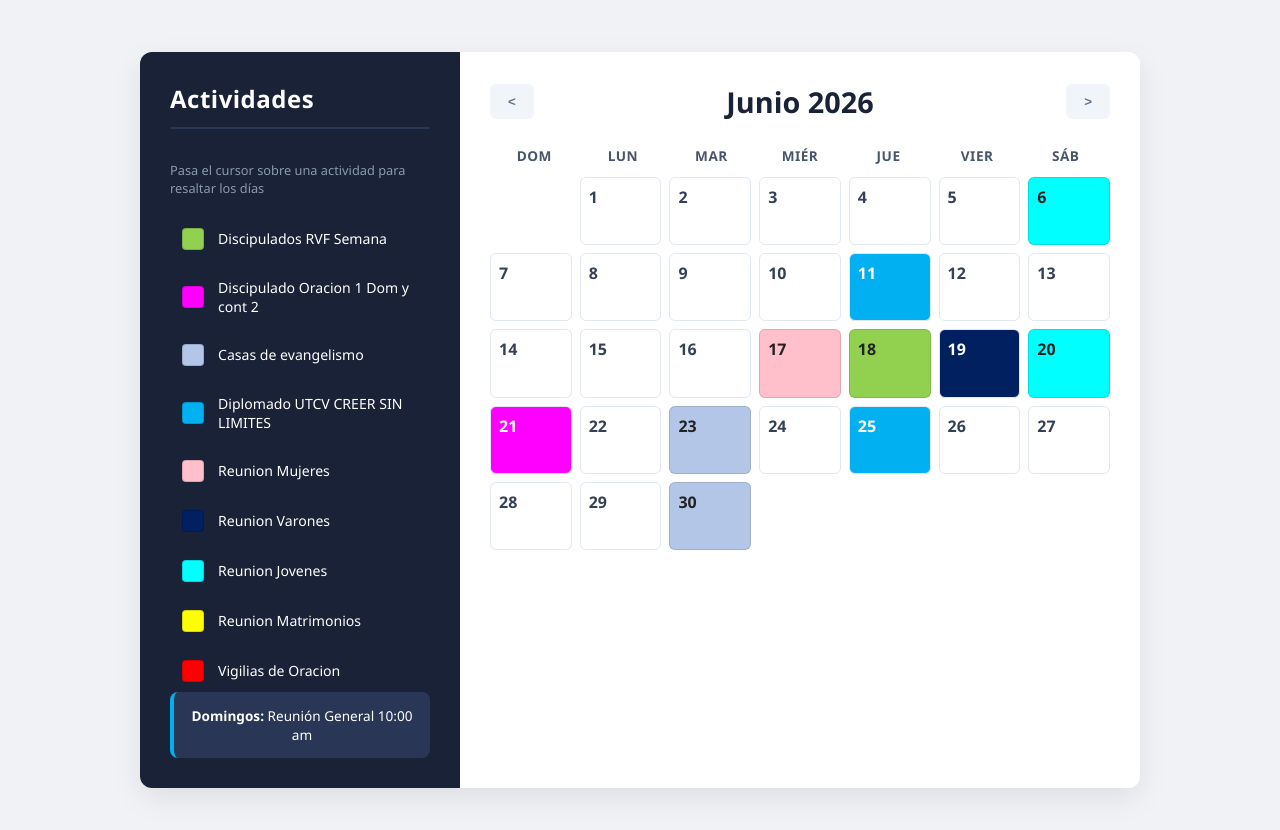
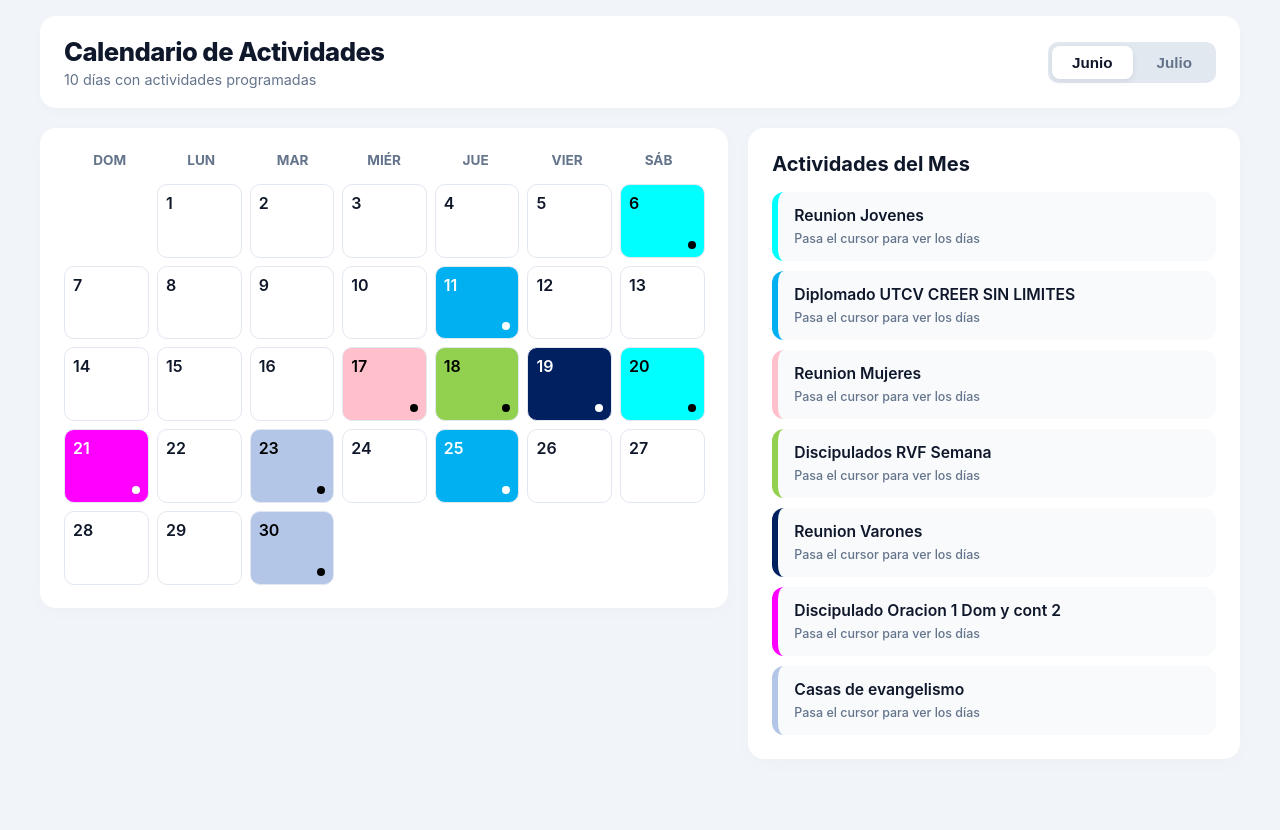
Before and after one commit to Gzuz2025/calendario-rvf, a plain HTML site: page index.html in a window 1280 px wide. After the commit the page ends 800 px from the top, so only its background shows below. Drawn offline with Linux system fonts and the light colour scheme.

Commit message:
estilo mas atractivo v2

```diff
--- a/index.html
+++ b/index.html
@@ -10,29 +10,22 @@
 
 <body>
 
-  <div class="calendar-container">
-    <!-- Panel Izquierdo: Leyenda de Actividades -->
-    <div class="legend-panel">
-      <h2>Actividades</h2>
-      <p class="subtitle">Pasa el cursor sobre una actividad para resaltar los días</p>
-      <div class="legend-list" id="legendList">
-        <!-- Se genera dinámicamente con JS -->
+  <div class="app-wrapper">
+    <header class="main-header">
+      <div class="header-content">
+        <h1>Calendario de Actividades</h1>
+        <p id="globalCounter">Cargando programación...</p>
       </div>
-      <div class="general-info">
-        <strong>Domingos:</strong> Reunión General 10:00 am
+      <div class="month-navigation" id="monthTabs">
+        <button class="nav-tab active" data-month="5">Junio</button>
+        <button class="nav-tab" data-month="6">Julio</button>
       </div>
-    </div>
+    </header>
 
-    <!-- Panel Derecho: El Calendario -->
-    <div class="calendar-panel">
-      <div class="calendar-header">
-        <button id="prevMonth">&lt;</button>
-        <h2 id="monthTitle">Junio 2026</h2>
-        <button id="nextMonth">&gt;</button>
-      </div>
+    <div class="dashboard-layout">
 
-      <!-- Días de la semana -->
-      <div class="weekdays">
+      <section class="calendar-card">
+        <div class="weekdays-grid">
           <div>Dom</div>
           <div>Lun</div>
           <div>Mar</div>
@@ -41,11 +34,16 @@
           <div>Vier</div>
           <div>Sáb</div>
         </div>
+        <div class="days-grid" id="calendarDays">
+        </div>
+      </section>
 
-      <!-- Matriz de días del mes -->
-      <div class="calendar-days" id="calendarDays">
-        <!-- Se genera dinámicamente con JS -->
+      <section class="agenda-card">
+        <h2>Actividades del Mes</h2>
+        <div class="timeline-list" id="timelineList">
         </div>
+      </section>
+
     </div>
   </div>
 
--- a/script.js
+++ b/script.js
@@ -1,179 +1,168 @@
-// 1. Catálogo oficial de actividades y colores estructurados
-const activities = [
-  { id: 'discipulado-rvf', name: 'Discipulados RVF Semana', color: 'var(--bg-discipulado-rvf)', textColor: 'var(--text-dark)' },
-  { id: 'oracion', name: 'Discipulado Oracion 1 Dom y cont 2', color: 'var(--bg-oracion)', textColor: 'var(--text-light)' },
-  { id: 'casas', name: 'Casas de evangelismo', color: 'var(--bg-casas)', textColor: 'var(--text-dark)' },
-  { id: 'diplomado', name: 'Diplomado UTCV CREER SIN LIMITES', color: 'var(--bg-diplomado)', textColor: 'var(--text-light)' },
-  { id: 'mujeres', name: 'Reunion Mujeres', color: 'var(--bg-mujeres)', textColor: 'var(--text-dark)' },
-  { id: 'varones', name: 'Reunion Varones', color: 'var(--bg-varones)', textColor: 'var(--text-light)' },
-  { id: 'jovenes', name: 'Reunion Jovenes', color: 'var(--bg-jovenes)', textColor: 'var(--text-dark)' },
-  { id: 'matrimonios', name: 'Reunion Matrimonios', color: 'var(--bg-matrimonios)', textColor: 'var(--text-dark)' },
-  { id: 'vigilias', name: 'Vigilias de Oracion', color: 'var(--bg-vigilias)', textColor: 'var(--text-light)' }
-];
+const activitiesConfig = {
+  'discipulado-rvf': { name: 'Discipulados RVF Semana', color: 'var(--bg-discipulado-rvf)', lightText: false },
+  'oracion': { name: 'Discipulado Oracion 1 Dom y cont 2', color: 'var(--bg-oracion)', lightText: true },
+  'casas': { name: 'Casas de evangelismo', color: 'var(--bg-casas)', lightText: false },
+  'diplomado': { name: 'Diplomado UTCV CREER SIN LIMITES', color: 'var(--bg-diplomado)', lightText: true },
+  'mujeres': { name: 'Reunion Mujeres', color: 'var(--bg-mujeres)', lightText: false },
+  'varones': { name: 'Reunion Varones', color: 'var(--bg-varones)', lightText: true },
+  'jovenes': { name: 'Reunion Jovenes', color: 'var(--bg-jovenes)', lightText: false },
+  'matrimonios': { name: 'Reunion Matrimonios', color: 'var(--bg-matrimonios)', lightText: false },
+  'vigilias': { name: 'Vigilias de Oracion', color: 'var(--bg-vigilias)', lightText: true }
+};
 
-// 2. Base de datos de eventos mensuales estructurada por [año][mes_indexado_0]
 const eventsDatabase = {
   2026: {
     5: { // JUNIO
-      6: ['jovenes'],
-      11: ['diplomado'],
-      17: ['mujeres'],          // Corregido a Reunión de Mujeres
-      18: ['discipulado-rvf'],
-      19: ['varones'],
-      20: ['jovenes'],
-      21: ['oracion'],          // Día del padre (Rosa/Magenta)
-      23: ['casas'],
-      25: ['diplomado'],
-      30: ['casas']
+      6: { type: 'jovenes' },
+      11: { type: 'diplomado' },
+      17: { type: 'mujeres' },
+      18: { type: 'discipulado-rvf' },
+      19: { type: 'varones' },
+      20: { type: 'jovenes' },
+      21: { type: 'oracion' },
+      23: { type: 'casas' },
+      25: { type: 'diplomado' },
+      30: { type: 'casas' }
     },
     6: { // JULIO
-      1: ['mujeres'],           // Corregido: Miércoles 1 es Reunión de Mujeres
-      2: ['discipulado-rvf'],   // Corregido: Jueves 2 es Discipulados RVF Semana
-      3: ['vigilias'],          // Corregido: Viernes 3 es Vigilias de Oración
-      4: ['jovenes'],           // Corregido: Sábado 4 es Reunión de Jóvenes
-      5: ['oracion'],
-      7: ['casas'],
-      9: ['diplomado'],
-      10: ['varones'],
-      14: ['casas'],
-      17: ['matrimonios'],
-      18: ['jovenes'],
-      21: ['casas'],
-      23: ['diplomado'],
-      28: ['casas'],
-      29: ['mujeres'],
-      31: ['varones']
+      1: { type: 'mujeres' },
+      2: { type: 'discipulado-rvf' },
+      3: { type: 'vigilias' },
+      4: { type: 'jovenes' },
+      5: { type: 'oracion' },
+      7: { type: 'casas' },
+      9: { type: 'diplomado' },
+      10: { type: 'varones' },
+      14: { type: 'casas' },
+      17: { type: 'matrimonios' },
+      18: { type: 'jovenes' },
+      21: { type: 'casas' },
+      23: { type: 'diplomado' },
+      28: { type: 'casas' },
+      29: { type: 'mujeres' },
+      31: { type: 'varones' }
     }
   }
 };
 
-// Configuración del estado inicial del calendario (Empieza en Junio 2026)
-let currentYear = 2026;
 let currentMonth = 5;
-
-const monthNames = ["Enero", "Febrero", "Marzo", "Abril", "Mayo", "Junio", "Julio", "Agosto", "Septiembre", "Octubre", "Noviembre", "Diciembre"];
+const currentYear = 2026;
 
 document.addEventListener("DOMContentLoaded", () => {
-  renderLegend();
-  renderCalendar(currentMonth, currentYear);
-
-  // Eventos de los botones de navegación
-  document.getElementById('prevMonth').addEventListener('click', () => changeMonth(-1));
-  document.getElementById('nextMonth').addEventListener('click', () => changeMonth(1));
+  initApp();
 });
 
-// Generar el menú lateral izquierdo (Leyenda)
-function renderLegend() {
-  const legendList = document.getElementById('legendList');
-  legendList.innerHTML = '';
+function initApp() {
+  renderDashboard(currentMonth);
 
-  activities.forEach(act => {
-    const item = document.createElement('div');
-    item.className = 'legend-item';
-    item.dataset.activityId = act.id;
-    item.innerHTML = `
-            <div class="color-box" style="background: ${act.color};"></div>
-            <span>${act.name}</span>
-        `;
-
-    // Interacción por Hover
-    item.addEventListener('mouseenter', () => highlightActivity(act.id));
-    item.addEventListener('mouseleave', () => clearHighlight());
-
-    legendList.appendChild(item);
+  const tabs = document.querySelectorAll('.nav-tab');
+  tabs.forEach(tab => {
+    tab.addEventListener('click', (e) => {
+      tabs.forEach(t => t.classList.remove('active'));
+      e.target.classList.add('active');
+      currentMonth = parseInt(e.target.dataset.month);
+      renderDashboard(currentMonth);
+    });
   });
 }
 
-// Generar los días de cualquier mes/año de manera matemática
-function renderCalendar(month, year) {
-  const monthTitle = document.getElementById('monthTitle');
+function renderDashboard(month) {
   const calendarDays = document.getElementById('calendarDays');
+  const timelineList = document.getElementById('timelineList');
+  const globalCounter = document.getElementById('globalCounter');
 
-  // Actualizar el título en pantalla
-  monthTitle.innerText = `${monthNames[month]} ${year}`;
   calendarDays.innerHTML = '';
+  timelineList.innerHTML = '';
 
-  // Calcular en qué día cae el día 1 del mes (0=Dom, 1=Lun, 2=Mar...)
-  const firstDayIndex = new Date(year, month, 1).getDay();
-  // Calcular el número total de días que tiene el mes seleccionado
-  const totalDays = new Date(year, month + 1, 0).getDate();
+  const firstDayIndex = new Date(currentYear, month, 1).getDay();
+  const totalDays = new Date(currentYear, month + 1, 0).getDate();
+  const monthEvents = eventsDatabase[currentYear][month] || {};
 
-  // 1. Renderizar celdas vacías del inicio del mes (desfase)
+  // Contar cuántos días ocupados hay en total en el mes
+  const totalActiveDays = Object.keys(monthEvents).length;
+  globalCounter.innerText = `${totalActiveDays} días con actividades programadas`;
+
+  // 1. Renderizar desvíos de celdas vacías del calendario
   for (let i = 0; i < firstDayIndex; i++) {
-    const emptyCell = document.createElement('div');
-    emptyCell.className = 'day-cell empty';
-    calendarDays.appendChild(emptyCell);
+    const emptyBox = document.createElement('div');
+    emptyBox.className = 'day-box empty';
+    calendarDays.appendChild(emptyBox);
   }
 
-  // Obtener los eventos correspondientes al mes actual si existen en la base de datos
-  const monthEvents = eventsDatabase[year] && eventsDatabase[year][month] ? eventsDatabase[year][month] : {};
+  // Guardaremos qué tipos de actividades aparecen este mes para no duplicarlas a la derecha
+  const activeTypesInMonth = new Set();
 
-  // 2. Renderizar los días reales del mes
+  // 2. Renderizar cuadrícula completa de días
   for (let day = 1; day <= totalDays; day++) {
-    const dayCell = document.createElement('div');
-    dayCell.className = 'day-cell';
-    dayCell.innerHTML = `<span>${day}</span>`;
+    const dayBox = document.createElement('div');
+    dayBox.className = 'day-box';
+    dayBox.innerHTML = `<span>${day}</span>`;
 
-    // Si el día actual contiene actividades programadas
     if (monthEvents[day]) {
-      const currentActs = monthEvents[day];
-      dayCell.dataset.activities = currentActs.join(',');
+      const event = monthEvents[day];
+      const config = activitiesConfig[event.type];
 
-      // Aplicar el color y diseño de la actividad principal
-      const primaryActId = currentActs[0];
-      const actConfig = activities.find(a => a.id === primaryActId);
+      if (config) {
+        activeTypesInMonth.add(event.type); // Registramos que este tipo existe en el mes
 
-      if (actConfig) {
-        dayCell.style.backgroundColor = actConfig.color;
-        dayCell.style.color = actConfig.textColor;
+        dayBox.classList.add('active-event');
+        dayBox.dataset.eventType = event.type; // Guardamos su tipo para rastrearlo en el hover
+        dayBox.style.backgroundColor = config.color;
+        dayBox.style.color = config.lightText ? '#fff' : '#000';
+        dayBox.innerHTML += `<span class="dot-indicator" style="background: ${config.lightText ? '#fff' : '#000'}"></span>`;
 
-        if (actConfig.textColor === 'var(--text-dark)') {
-          dayCell.style.borderColor = 'rgba(0, 0, 0, 0.12)';
-        }
+        // Interactividad al pasar el cursor sobre un día del calendario
+        dayBox.addEventListener('mouseenter', () => highlightEventType(event.type));
+        dayBox.addEventListener('mouseleave', () => clearAllHighlights());
       }
     }
-
-    calendarDays.appendChild(dayCell);
-  }
-}
-
-// Cambiar de mes mediante las flechas
-function changeMonth(direction) {
-  currentMonth += direction;
-
-  // Manejo de desbordamiento de año
-  if (currentMonth < 0) {
-    currentMonth = 11;
-    currentYear--;
-  } else if (currentMonth > 11) {
-    currentMonth = 0;
-    currentYear++;
+    calendarDays.appendChild(dayBox);
   }
 
-  renderCalendar(currentMonth, currentYear);
-}
+  // 3. Renderizar el panel derecho: Solo las actividades únicas que ocurren este mes
+  activeTypesInMonth.forEach(type => {
+    const config = activitiesConfig[type];
+    if (config) {
+      const activityItem = document.createElement('div');
+      activityItem.className = 'activity-item';
+      activityItem.id = `activity-item-${type}`;
+      activityItem.style.borderLeftColor = config.color;
 
-// Filtrar e iluminar los días activos al pasar el ratón por la leyenda
-function highlightActivity(activityId) {
-  const container = document.querySelector('.calendar-container');
-  container.classList.add('dimmed');
+      activityItem.innerHTML = `
+                <div class="activity-info">
+                    <h4 class="title">${config.name}</h4>
+                    <span class="subtitle">Pasa el cursor para ver los días</span>
+                </div>
+            `;
 
-  const cells = document.querySelectorAll('.day-cell:not(.empty)');
-  cells.forEach(cell => {
-    const cellActs = cell.dataset.activities ? cell.dataset.activities.split(',') : [];
-    if (cellActs.includes(activityId)) {
-      cell.classList.add('highlighted');
+      // Interactividad al pasar el cursor sobre el título del evento
+      activityItem.addEventListener('mouseenter', () => highlightEventType(type));
+      activityItem.addEventListener('mouseleave', () => clearAllHighlights());
+
+      timelineList.appendChild(activityItem);
     }
   });
 }
 
-// Quitar el filtro y regresar a la normalidad
-function clearHighlight() {
-  const container = document.querySelector('.calendar-container');
-  container.classList.remove('dimmed');
+// Resalta globalmente todas las celdas y la tarjeta del mismo tipo de evento
+function highlightEventType(type) {
+  const layout = document.querySelector('.dashboard-layout');
+  layout.classList.add('dimmed');
 
-  const cells = document.querySelectorAll('.day-cell');
-  cells.forEach(cell => {
-    cell.classList.remove('highlighted');
-  });
+  // Destacar la tarjeta de la derecha
+  const targetItem = document.getElementById(`activity-item-${type}`);
+  if (targetItem) targetItem.classList.add('highlighted');
+
+  // Destacar todos los días del calendario que correspondan a este tipo
+  const dynamicCells = document.querySelectorAll(`.day-box[data-event-type="${type}"]`);
+  dynamicCells.forEach(cell => cell.classList.add('highlighted'));
 }
+
+// Apaga todos los filtros y restablece la UI original
+function clearAllHighlights() {
+  const layout = document.querySelector('.dashboard-layout');
+  layout.classList.remove('dimmed');
+
+  document.querySelectorAll('.day-box').forEach(b => b.classList.remove('highlighted'));
+  document.querySelectorAll('.activity-item').forEach(i => i.classList.remove('highlighted'));
+}
--- a/style.css
+++ b/style.css
@@ -1,217 +1,245 @@
 :root {
   --bg-discipulado-rvf: #92d050;
-  /* Verde claro */
   --bg-oracion: #ff00ff;
-  /* Rosa / Magenta */
   --bg-casas: #b4c6e7;
-  /* Gris azulado */
   --bg-diplomado: #00b0f0;
-  /* Azul celeste */
   --bg-mujeres: #ffc0cb;
-  /* Rosa claro / Fucsia suave */
   --bg-varones: #002060;
-  /* Azul oscuro / Medianoche */
   --bg-jovenes: #00ffff;
-  /* Turquesa / Cian */
   --bg-matrimonios: #ffff00;
-  /* Amarillo */
   --bg-vigilias: #ff0000;
-  /* Rojo */
-  --text-dark: #222;
-  --text-light: #fff;
+
+  --surface-bg: #ffffff;
+  --body-bg: #f1f5f9;
+  --text-primary: #0f172a;
+  --text-muted: #64748b;
+  --border-color: #e2e8f0;
 }
 
 body {
-  font-family: 'Segoe UI', Arial, sans-serif;
-  background-color: #f0f2f5;
+  font-family: '-apple-system', BlinkMacSystemFont, 'Segoe UI', Roboto, sans-serif;
+  background-color: var(--body-bg);
   margin: 0;
-  padding: 20px;
+  padding: 16px;
+  color: var(--text-primary);
   display: flex;
   justify-content: center;
-  align-items: center;
-  min-height: 100vh;
 }
 
-.calendar-container {
+.app-wrapper {
+  max-width: 1200px;
+  width: 100%;
   display: flex;
-  flex-direction: row;
-  background: #ffffff;
-  border-radius: 12px;
-  box-shadow: 0 10px 30px rgba(0, 0, 0, 0.08);
-  overflow: hidden;
-  max-width: 1000px;
-  width: 100%;
+  flex-direction: column;
+  gap: 20px;
 }
 
-/* Panel Izquierdo - Leyenda */
-.legend-panel {
-  background: #1a2238;
-  color: var(--text-light);
-  padding: 30px;
-  width: 320px;
-  display: flex;
-  flex-direction: column;
-  box-sizing: border-box;
-}
-
-.legend-panel h2 {
-  margin-top: 0;
-  font-size: 1.5rem;
-  border-bottom: 2px solid #2a3656;
-  padding-bottom: 12px;
-  letter-spacing: 0.5px;
-}
-
-.subtitle {
-  font-size: 0.8rem;
-  color: #8a99ad;
-  margin-bottom: 20px;
-  line-height: 1.4;
-}
-
-.legend-list {
-  display: flex;
-  flex-direction: column;
-  gap: 8px;
-}
-
-.legend-item {
-  display: flex;
-  align-items: center;
-  padding: 10px 12px;
-  border-radius: 6px;
-  cursor: pointer;
-  transition: background 0.2s, transform 0.1s;
-  font-size: 0.88rem;
-  font-weight: 500;
-}
-
-.legend-item:hover {
-  background: #2a3656;
-  transform: translateX(4px);
-}
-
-.color-box {
-  width: 20px;
-  height: 20px;
-  border-radius: 4px;
-  margin-right: 14px;
-  flex-shrink: 0;
-  border: 1px solid rgba(0, 0, 0, 0.15);
-}
-
-.general-info {
-  margin-top: auto;
-  background: #2a3656;
-  padding: 14px;
-  border-radius: 8px;
-  font-size: 0.85rem;
-  text-align: center;
-  border-left: 4px solid var(--bg-diplomado);
-}
-
-/* Panel Derecho - Calendario */
-.calendar-panel {
-  padding: 30px;
-  flex-grow: 1;
-  background: #ffffff;
-  box-sizing: border-box;
-}
-
-.calendar-header {
+/* Encabezado */
+.main-header {
   display: flex;
   justify-content: space-between;
   align-items: center;
-  margin-bottom: 25px;
+  background: var(--surface-bg);
+  padding: 20px 24px;
+  border-radius: 16px;
+  box-shadow: 0 4px 12px rgba(15, 23, 42, 0.02);
 }
 
-.calendar-header h2 {
-  margin: 0;
-  color: #1a2238;
-  font-size: 1.8rem;
-  font-weight: 700;
+.main-header h1 {
+  font-size: 1.6rem;
+  font-weight: 800;
+  margin: 0 0 4px 0;
+  letter-spacing: -0.5px;
 }
 
-.calendar-header button {
-  background: #f1f5f9;
-  border: none;
-  padding: 10px 18px;
-  border-radius: 6px;
-  cursor: pointer;
-  font-weight: bold;
-  color: #64748b;
-  transition: background 0.2s;
+.main-header p {
+  margin: 0;
+  font-size: 0.9rem;
+  color: var(--text-muted);
 }
 
-.calendar-header button:hover {
+/* Selector de pestañas */
+.month-navigation {
+  display: flex;
   background: #e2e8f0;
-  color: #1a2238;
+  padding: 4px;
+  border-radius: 10px;
+  gap: 4px;
 }
 
-.weekdays {
+.nav-tab {
+  border: none;
+  background: transparent;
+  padding: 8px 20px;
+  font-size: 0.95rem;
+  font-weight: 600;
+  color: var(--text-muted);
+  border-radius: 8px;
+  cursor: pointer;
+  transition: all 0.25s ease;
+}
+
+.nav-tab.active {
+  background: var(--surface-bg);
+  color: var(--text-primary);
+  box-shadow: 0 2px 6px rgba(0, 0, 0, 0.08);
+}
+
+/* LAYOUT DASHBOARD */
+.dashboard-layout {
+  display: grid;
+  grid-template-columns: 1.4fr 1fr;
+  gap: 20px;
+  align-items: start;
+}
+
+/* Panel del Calendario */
+.calendar-card {
+  background: var(--surface-bg);
+  border-radius: 16px;
+  padding: 24px;
+  box-shadow: 0 4px 20px rgba(0, 0, 0, 0.02);
+}
+
+.weekdays-grid {
   display: grid;
   grid-template-columns: repeat(7, 1fr);
   text-align: center;
   font-weight: 700;
-  color: #475569;
-  margin-bottom: 12px;
+  color: var(--text-muted);
+  font-size: 0.85rem;
   text-transform: uppercase;
-  font-size: 0.85rem;
-  letter-spacing: 0.5px;
+  margin-bottom: 16px;
 }
 
-.calendar-days {
+.days-grid {
   display: grid;
   grid-template-columns: repeat(7, 1fr);
   gap: 8px;
 }
 
-/* Celdas de los Días */
-.day-cell {
+.day-box {
   aspect-ratio: 1.2;
-  border: 1px solid #e2e8f0;
-  border-radius: 6px;
+  border: 1px solid var(--border-color);
+  border-radius: 10px;
+  padding: 8px;
+  font-weight: 600;
+  font-size: 1rem;
   display: flex;
   flex-direction: column;
-  justify-content: flex-start;
-  padding: 8px;
-  font-size: 1rem;
-  font-weight: 600;
-  color: #334155;
+  justify-content: space-between;
+  position: relative;
+  background: var(--surface-bg);
   transition: all 0.2s ease;
-  box-sizing: border-box;
-  background-color: #fff;
 }
 
-.day-cell.empty {
+.day-box.empty {
   border: none;
   background: transparent;
 }
 
-/* Efectos Dinámicos por JS (Hover en Leyenda) */
-.calendar-container.dimmed .day-cell:not(.highlighted):not(.empty) {
+.day-box .dot-indicator {
+  width: 8px;
+  height: 8px;
+  border-radius: 50%;
+  align-self: flex-end;
+}
+
+/* Panel de Agenda Simplificada */
+.agenda-card {
+  background: var(--surface-bg);
+  border-radius: 16px;
+  padding: 24px;
+  box-shadow: 0 4px 20px rgba(0, 0, 0, 0.02);
+}
+
+.agenda-card h2 {
+  margin: 0 0 8px 0;
+  font-size: 1.25rem;
+  font-weight: 700;
+}
+
+.timeline-list {
+  display: flex;
+  flex-direction: column;
+  gap: 10px;
+  margin-top: 16px;
+}
+
+.activity-item {
+  display: flex;
+  align-items: center;
+  padding: 14px 16px;
+  border-radius: 12px;
+  background: #f8fafc;
+  border-left: 6px solid #cbd5e1;
+  cursor: pointer;
+  transition: all 0.2s ease;
+}
+
+.activity-info .title {
+  font-size: 0.98rem;
+  font-weight: 600;
+  margin: 0 0 2px 0;
+  color: var(--text-primary);
+}
+
+.activity-info .subtitle {
+  font-size: 0.78rem;
+  color: var(--text-muted);
+  font-weight: 500;
+}
+
+/* --- EFECTOS DE RESALTADO POR TIPO DE EVENTO --- */
+.day-box.active-event {
+  cursor: pointer;
+}
+
+/* Opacidad reducida en selección global */
+.dashboard-layout.dimmed .day-box:not(.highlighted):not(.empty) {
   opacity: 0.15;
   filter: grayscale(50%);
 }
 
-.day-cell.highlighted {
-  transform: scale(1.05);
-  box-shadow: 0 10px 20px rgba(0, 0, 0, 0.12);
-  z-index: 5;
-  border-color: rgba(0, 0, 0, 0.3) !important;
+.dashboard-layout.dimmed .activity-item:not(.highlighted) {
+  opacity: 0.3;
 }
 
-/* Diseño Adaptable (Móvil) */
-@media (max-width: 800px) {
-  .calendar-container {
+/* Estados de Enfoque */
+.day-box.highlighted {
+  transform: scale(1.06);
+  box-shadow: 0 6px 14px rgba(0, 0, 0, 0.12);
+  z-index: 5;
+  border-color: rgba(0, 0, 0, 0.35) !important;
+}
+
+.activity-item.highlighted {
+  transform: translateX(4px);
+  background: #f1f5f9;
+  box-shadow: 0 4px 10px rgba(0, 0, 0, 0.02);
+}
+
+/* MÓVIL */
+@media (max-width: 900px) {
+  .main-header {
     flex-direction: column;
+    gap: 16px;
   }
 
-  .legend-panel {
+  .month-navigation {
     width: 100%;
   }
 
-  .day-cell {
+  .nav-tab {
+    flex: 1;
+    text-align: center;
+  }
+
+  .dashboard-layout {
+    grid-template-columns: 1fr;
+  }
+
+  .day-box {
     aspect-ratio: 1;
   }
 }
```
Lines whose indentation alone changed are shown as unchanged.
